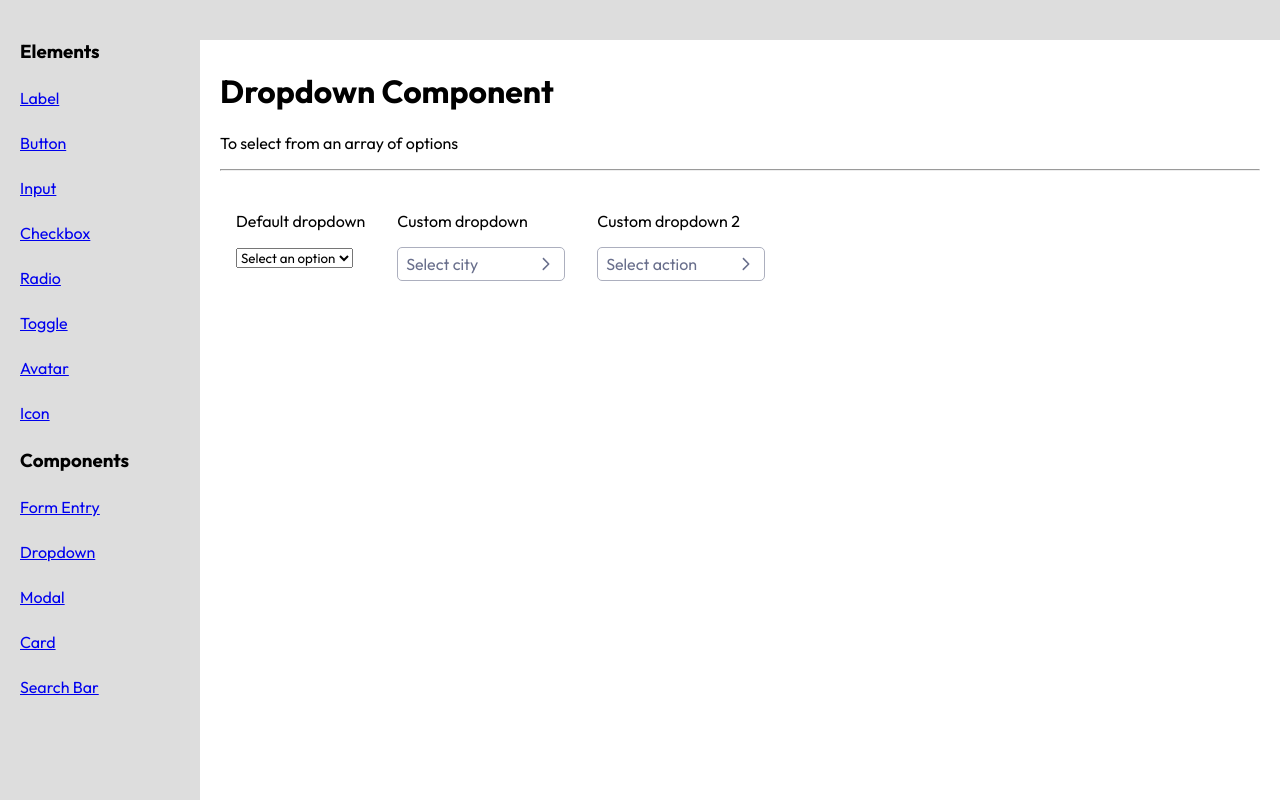
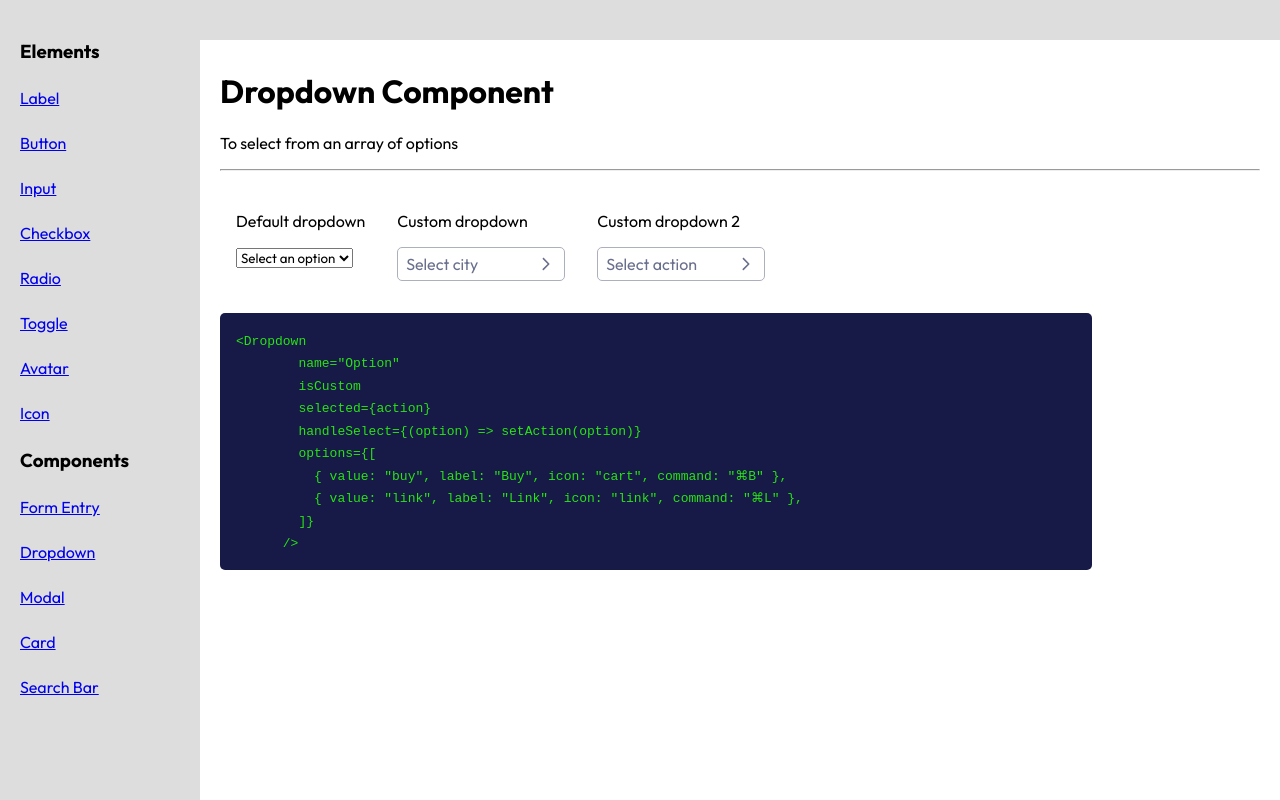
Before and after one commit to gustavozapata/eco, a React (Create React App) app in the folder eco-all-react/: page /templates/documentation/Dropdown in a window 1280 px wide. Built offline with nearby package versions, Linux system fonts and the light colour scheme.

Commit message:
add codesnippet to dropdown page

```diff
--- a/eco-all-react/src/apps/eco-templates/documentation/src/pages/DropdownPage/DropdownPage.js
+++ b/eco-all-react/src/apps/eco-templates/documentation/src/pages/DropdownPage/DropdownPage.js
@@ -1,5 +1,6 @@
 import React, { useState } from "react";
 import Dropdown from "../../../../../eco-components/components/Dropdown/Dropdown";
+import CodeSnippet from "../../../../../eco-components/Z/CodeSnippet";
 import Column from "../../../../../eco-layout/layout/Column/Column";
 import Row from "../../../../../eco-layout/layout/Row/Row";
 import Layout from "../../layout/Layout";
@@ -59,6 +60,18 @@ const FormEntryPage = () => {
           />
         </Column>
       </Row>
+      <CodeSnippet
+        code={`<Dropdown
+        name="Option"
+        isCustom
+        selected={action}
+        handleSelect={(option) => setAction(option)}
+        options={[
+          { value: "buy", label: "Buy", icon: "cart", command: "⌘B" },
+          { value: "link", label: "Link", icon: "link", command: "⌘L" },
+        ]}
+      />`}
+      />
     </Layout>
   );
 };
```
